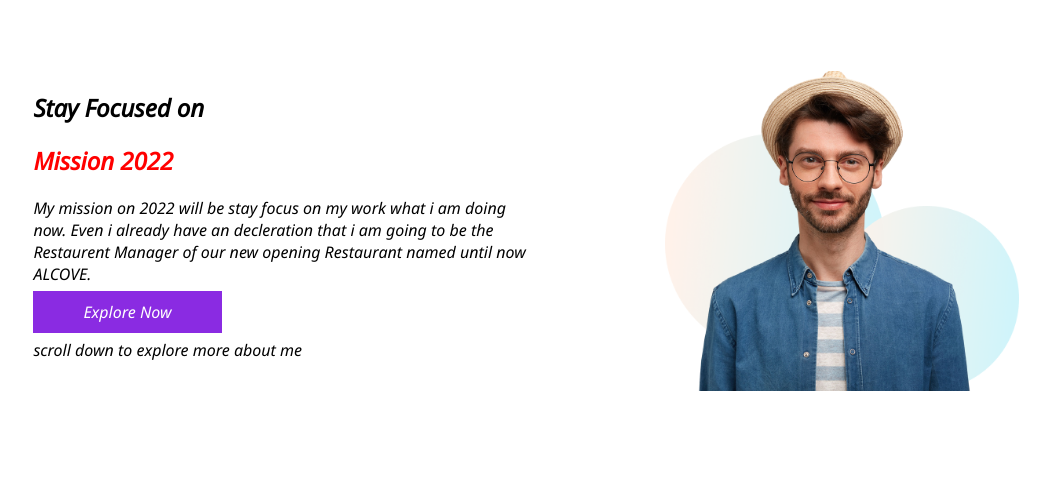
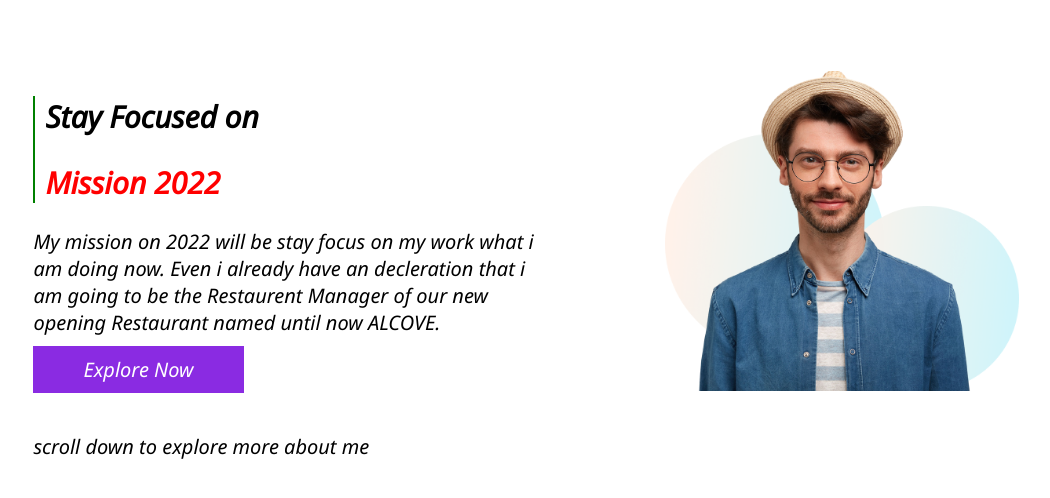
Before and after one commit to resan156/Mission-2022, a plain HTML site: page index.html in a window 1280 px wide. Shown: the whole page, without its empty margins (101-1151 px from the left). Drawn offline with Linux system fonts and the light colour scheme.

Commit message:
mission final

```diff
--- a/index.html
+++ b/index.html
@@ -17,7 +17,7 @@
 <body>
     <section class="mission">
         <div class="half-width">
-            <div>
+            <div class=" focus">
                 <h1>Stay Focused on</h1>
                 <h1 class="red-colour">Mission 2022</h1>
             </div>
@@ -27,7 +27,7 @@
                 i am going to be the Restaurent Manager of our new opening Restaurant named until now ALCOVE.
             </p>
             <a class="link-button" href="">Explore Now</a>
-            <p>scroll down to explore more about me</p>
+            <p class="scroll">scroll down to explore more about me</p>
         </div>
         <div class="half-width">
             <img src="images/person/person-4.png" alt="">
--- a/style.css
+++ b/style.css
@@ -3,6 +3,7 @@ body{
 }
 .mission{
     display: flex;
+    font-size: 20px;
 }
 .red-colour{
     color: red;
@@ -21,3 +22,10 @@ body{
     padding: 10px 50px;
     color: white;
 }
+.focus{
+    border-left: 2px solid green;
+    padding-left: 10px;
+}
+.scroll{
+    padding-top: 30px;
+}
```
